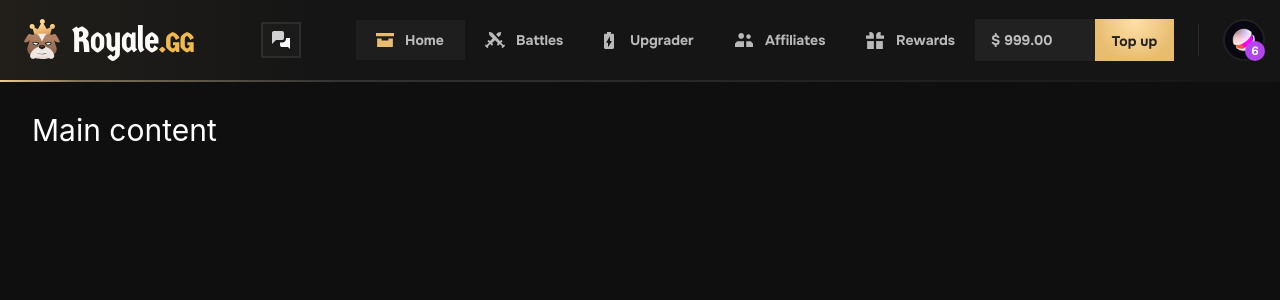
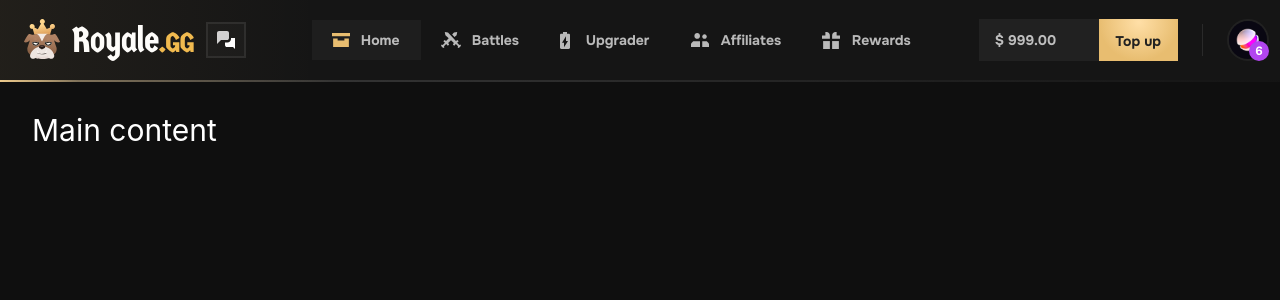
Before and after one commit to diyaryuce/homepage-r-practice, a React (Vite) app: page / in a window 1280 px wide. Shown: the top 300 px of the page. Built offline with nearby package versions, Linux system fonts and the light colour scheme.

Commit message:
Navbar completed + Chat sidebar structure and animation

```diff
--- a/src/components/Navbar.jsx
+++ b/src/components/Navbar.jsx
@@ -21,7 +21,7 @@ function Navbar({ sidebarOpen, setSidebarOpen }) {
       "/>
 
       <div className="
-        flex shrink-0 items-center gap-[67.21px]
+        flex shrink-0 items-center gap-3
       ">
         <a href="#" className="cursor-pointer">
           <img src={Logo} alt="logo" className="
@@ -29,7 +29,7 @@ function Navbar({ sidebarOpen, setSidebarOpen }) {
           "/>
         </a>
 
-        <button onClick={() => setSidebarOpen(!sidebarOpen)} className="
+        <button onClick={() => setSidebarOpen(!sidebarOpen)} className={`
           flex items-center justify-center
           w-10 h-9
           bg-white/2
@@ -38,7 +38,8 @@ function Navbar({ sidebarOpen, setSidebarOpen }) {
           hover:bg-white/8
           hover:border-white/8
           cursor-pointer
-        ">
+
+        `}>
           <span className={`
             relative flex h-6 w-6 items-center justify-center
           `}>
@@ -82,20 +83,26 @@ function Navbar({ sidebarOpen, setSidebarOpen }) {
         transition-all
         duration-400
         ease-in-out
-        ${
-          sidebarOpen
-            ? "-h-80 opacity-100"
-            : "opacity-0"
+
+        ${sidebarOpen
+          ? "opacity-100"
+          : "opacity-0"
         }
       `}>
-        <svg className="ml-5.75 shrink-0" width="2" height="80" viewBox="0 0 2 80" fill="none" xmlns="http://www.w3.org/2000/svg"><rect opacity="0.03" width="2" height="80" fill="white"/></svg>
+        <svg className="ml-19.5 shrink-0" width="2" height="80" viewBox="0 0 2 80" fill="none" xmlns="http://www.w3.org/2000/svg"><rect opacity="0.03" width="2" height="80" fill="white"/></svg>
       </div>
 
       {/*NAVS*/}
-      <nav className="
+      <nav className={`
         flex flex-row items-center
-        p-0 ml-7.5 h-10 shrink-0
-      ">
+        p-0 ml-8.5 h-10 shrink-0
+
+        transition duration-400
+        ${sidebarOpen
+            ? "translate-x-0"
+            : "-translate-x-12"
+          }
+      `}>
         <a href="#" className="
           flex flex-row justify-center items-center
           py-2.5 px-5 gap-2.75 h-10 group
```
